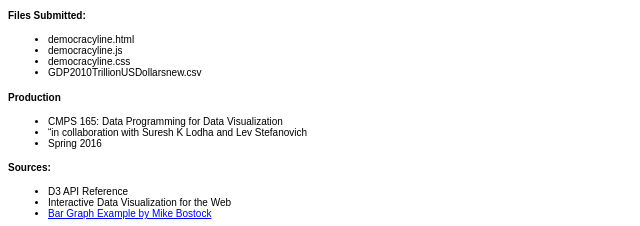
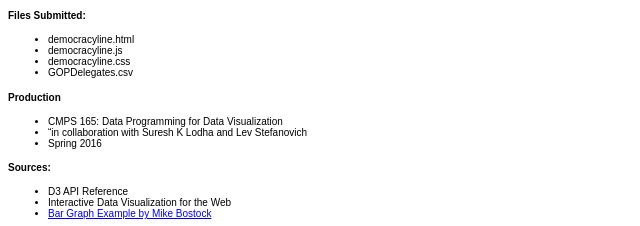
Before and after one commit to nclaird/Democracy, a plain HTML site: page multiline.html in a window 1280 px wide. Shown: the part 628-854 px from the top of the page, 0-640 px from the left. Drawn offline with nearby package versions, Linux system fonts and the light colour scheme.

Commit message:
Update multiline.html

```diff
--- a/multiline.html
+++ b/multiline.html
@@ -25,7 +25,7 @@
       <li>democracyline.html</li>
       <li>democracyline.js</li>
       <li>democracyline.css</li>
-      <li>GDP2010TrillionUSDollarsnew.csv</li>
+      <li>GOPDelegates.csv</li>
     </ul>
     <h4>Production</h4>
     <ul>
```
